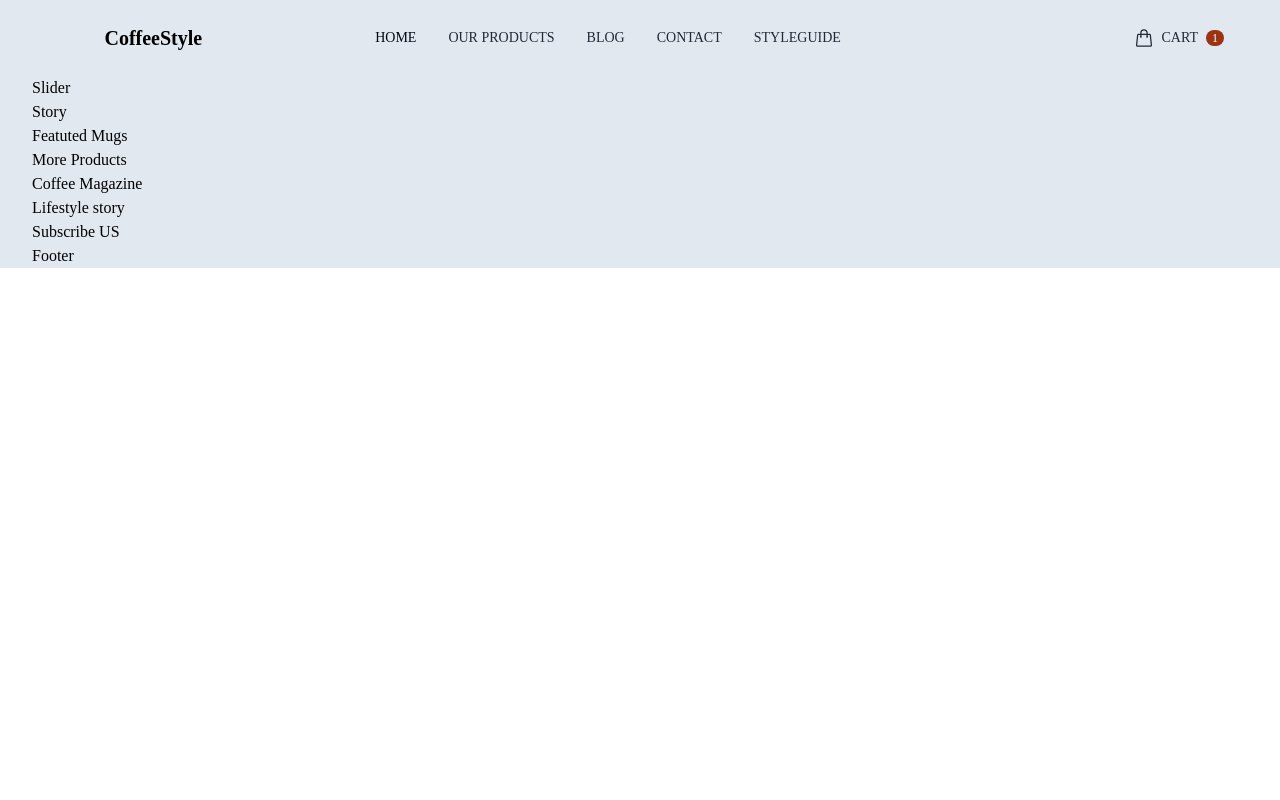
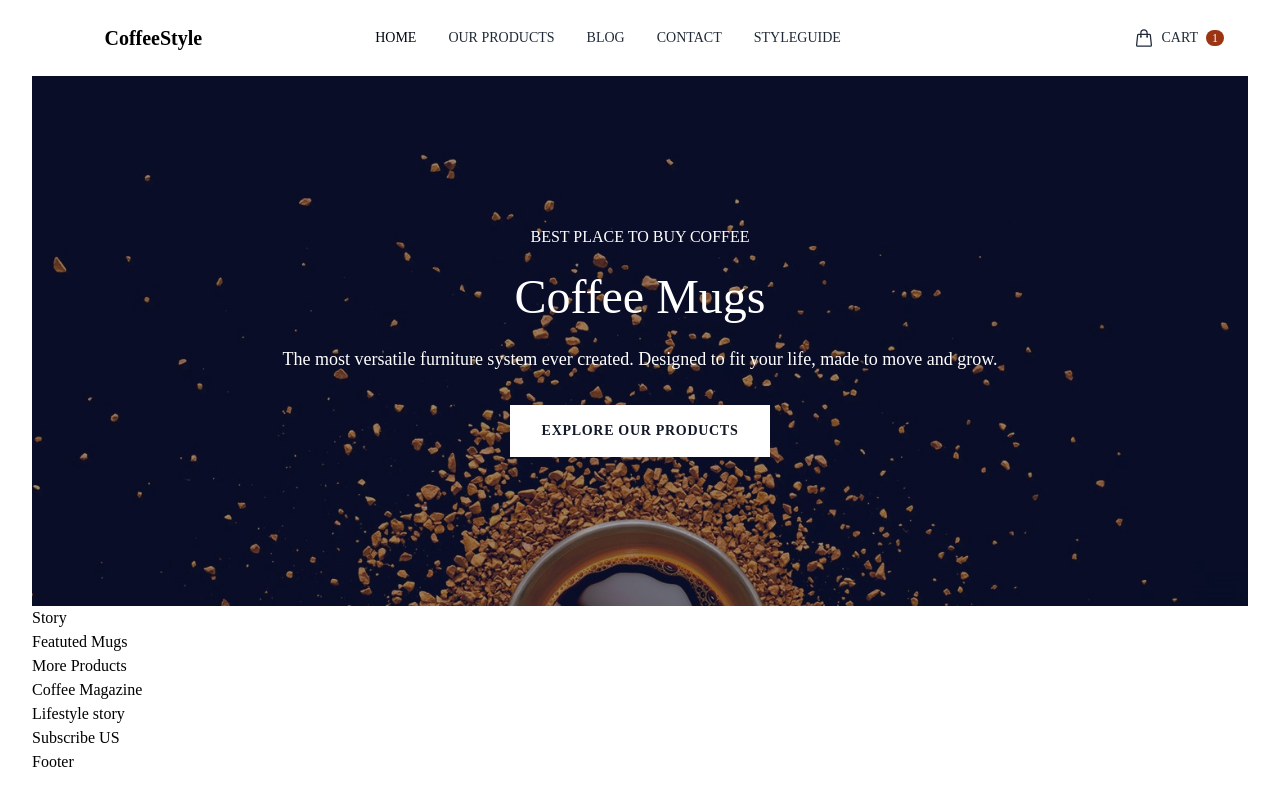
Before and after one commit to NgocKhuyen/TailwindCSS-coffestyle, a website: page public/index.html in a window 1280 px wide. Drawn offline with Linux system fonts and the light colour scheme.

Commit message:
Add Slider

```diff
--- a/package.json
+++ b/package.json
@@ -3,7 +3,8 @@
   "version": "1.0.0",
   "main": "index.js",
   "scripts": {
-    "test": "echo \"Error: no test specified\" && exit 1"
+    "build:css": "tailwindcss -i ./src/input.css -o ./public/output.css --watch",
+    "start:dev": "live-server public"
   },
   "keywords": [],
   "author": "NgocKhuyenDev",
@@ -11,5 +12,8 @@
   "description": "NgocKhuyenDev",
   "devDependencies": {
     "tailwindcss": "^3.4.17"
+  },
+  "dependencies": {
+    "live-server": "^1.2.2"
   }
 }
--- a/src/index.html
+++ b/public/index.html
@@ -3,14 +3,14 @@
 <head>
   <meta charset="UTF-8">
   <meta name="viewport" content="width=device-width, initial-scale=1.0">
-  <link rel="icon" href="../public/img/favicon/logo.png" sizes="16x16">
+  <link rel="icon" href="./favicon/logo.png" sizes="16x16">
   <title>NgocKhuyen | CoffeeStyle</title>
   <link href="./output.css" type="text/css" rel="stylesheet">
   <script src="./main.js" type="text/javascript" async></script>
 </head>
 <body>
     <div id="root">
-        <div class="content-wrapper font-Karla max-w-screen-2xl text-base mx-auto px-8 bg-slate-200">
+        <div class="content-wrapper font-Karla max-w-screen-2xl text-base mx-auto px-8">
             <header class="p-6 mx-auto">
                 <nav class="flex flew-row justify-between items-center relative">
                     <div class="logo basis-1/6 text-center text-xl font-semibold cursor-pointer">
@@ -55,8 +55,22 @@
             </header>
 
             <main>
-                <div class="slider">
-                    Slider
+                <div class="slider h-[530px] bg-[url('../img/slider.jpg')] bg-cover bg-no-repeat bg-bottom">
+                    <div class="w-full h-full flex justify-center items-center bg-gray-900 bg-opacity-40">
+                        <div class="mx-16 text-white text-center">
+                            <div class="uppercase mb-6">Best place to buy coffee</div>
+                            <div class="font-medium text-5xl mb-6">Coffee Mugs</div>
+                            <div class="font-medium text-lg mb-8">
+                                The most versatile furniture system ever created. Designed to fit your life, made to move and grow.
+                            </div>
+                            <div class="flex justify-center">
+                                <div class="uppercase bg-white text-gray-900 w-max tracking-wider py-4 px-8 text-sm font-semibold cursor-pointer
+                                hover:bg-opacity-95">
+                                    Explore Our Products
+                                </div>
+                            </div>
+                        </div>
+                    </div>
                 </div>
 
                 <div class="story">
--- a/tailwind.config.js
+++ b/tailwind.config.js
@@ -1,6 +1,8 @@
 /** @type {import('tailwindcss').Config} */
 module.exports = {
-    content: ["./src/**/*.{html,js}"],
+    content: [
+        "./public/**/*.html",
+        "./src/**/*.{html,js}"],
   theme: {
     extend: {
         fontFamily: {
@@ -18,7 +20,6 @@ module.exports = {
         animation: {
             slideDown: 'slideDown 0.4s ease-in-out',
         }
-
     },
   },
   plugins: [],
```
Also changed, not shown: public/favicon/logo.png (renamed from public/img/favicon/logo.png), public/img/slider.jpg (added), public/main.js (renamed from src/main.js), public/output.css, 1 other file.
